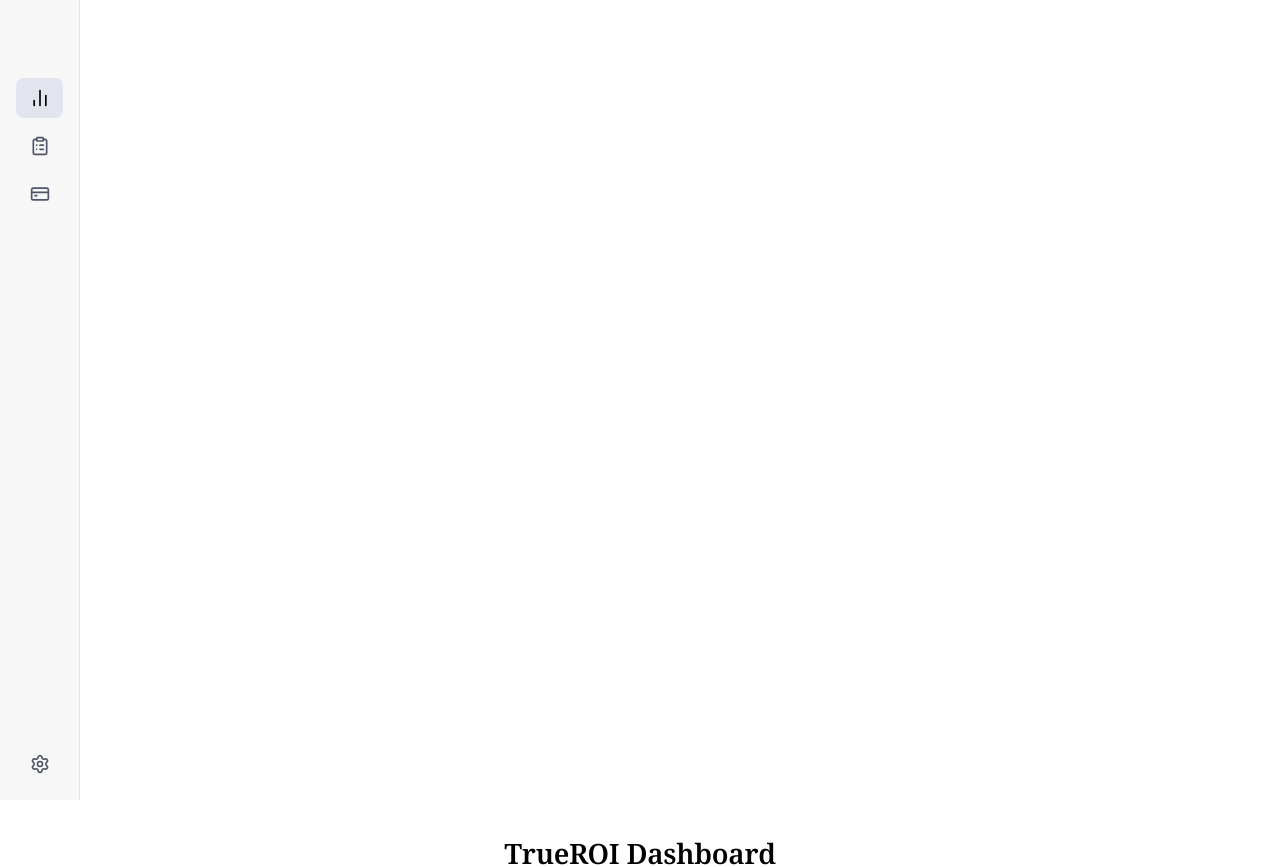
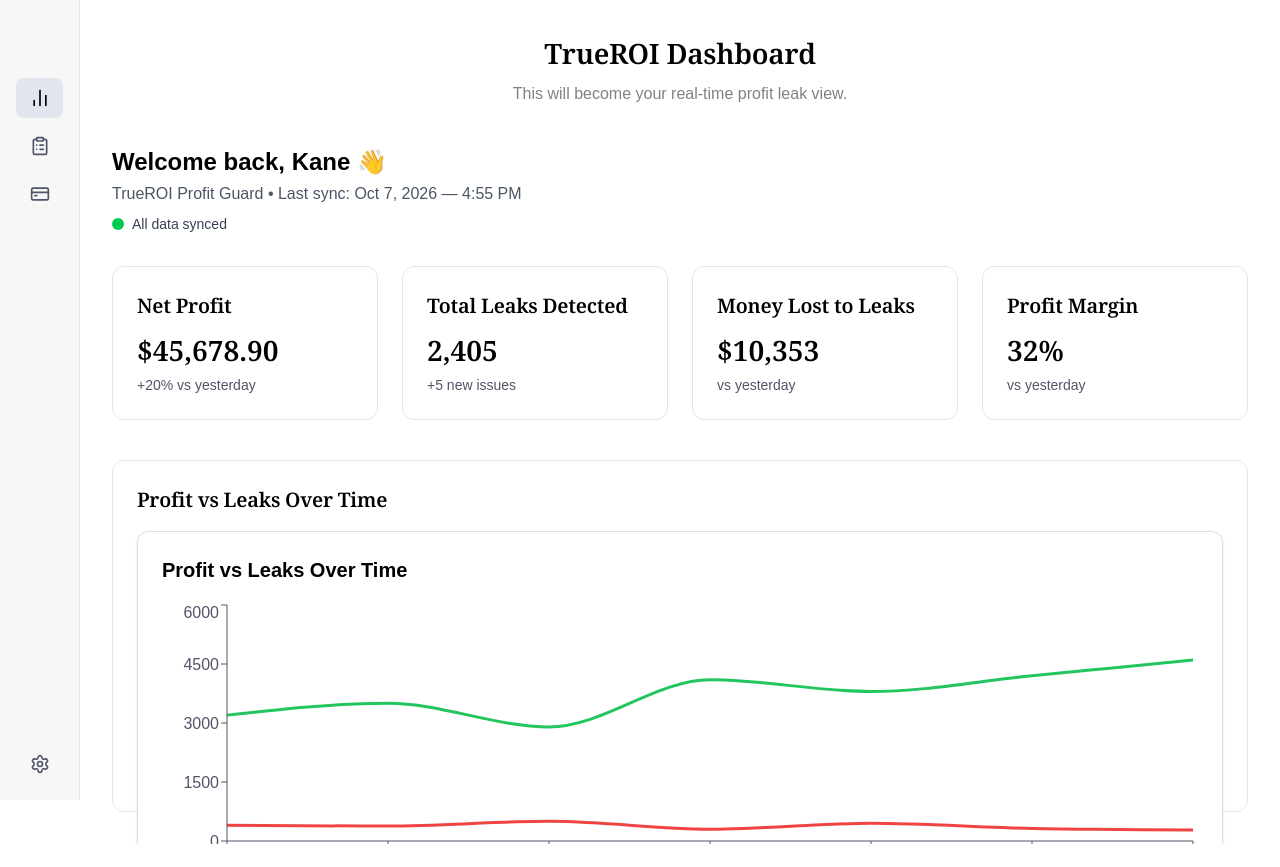
Before and after one commit to TrueROI/trueroi-frontend, a Next.js app: page /dashboard in a window 1280 px wide. Shown: the top 867 px of the page. After the commit the page ends 844 px from the top, so only its background shows below. Built offline with nearby package versions, Linux system fonts and the light colour scheme.

Commit message:
Updated file

```diff
--- a/components/LayoutClientWrapper.tsx
+++ b/components/LayoutClientWrapper.tsx
@@ -9,13 +9,17 @@
   const globalError = "";
 
   return (
-    <>
+    <div className="flex min-h-screen bg-white text-black">
       {isLoading && <GlobalSpinner />}
+
+      {/* Sidebar */}
       <Sidebar />
+
+      {/* Main Content */}
       <main className="flex-1 p-8 overflow-y-auto">
         <ErrorBanner message={globalError} />
         {children}
       </main>
-    </>
+    </div>
   );
 }
```
